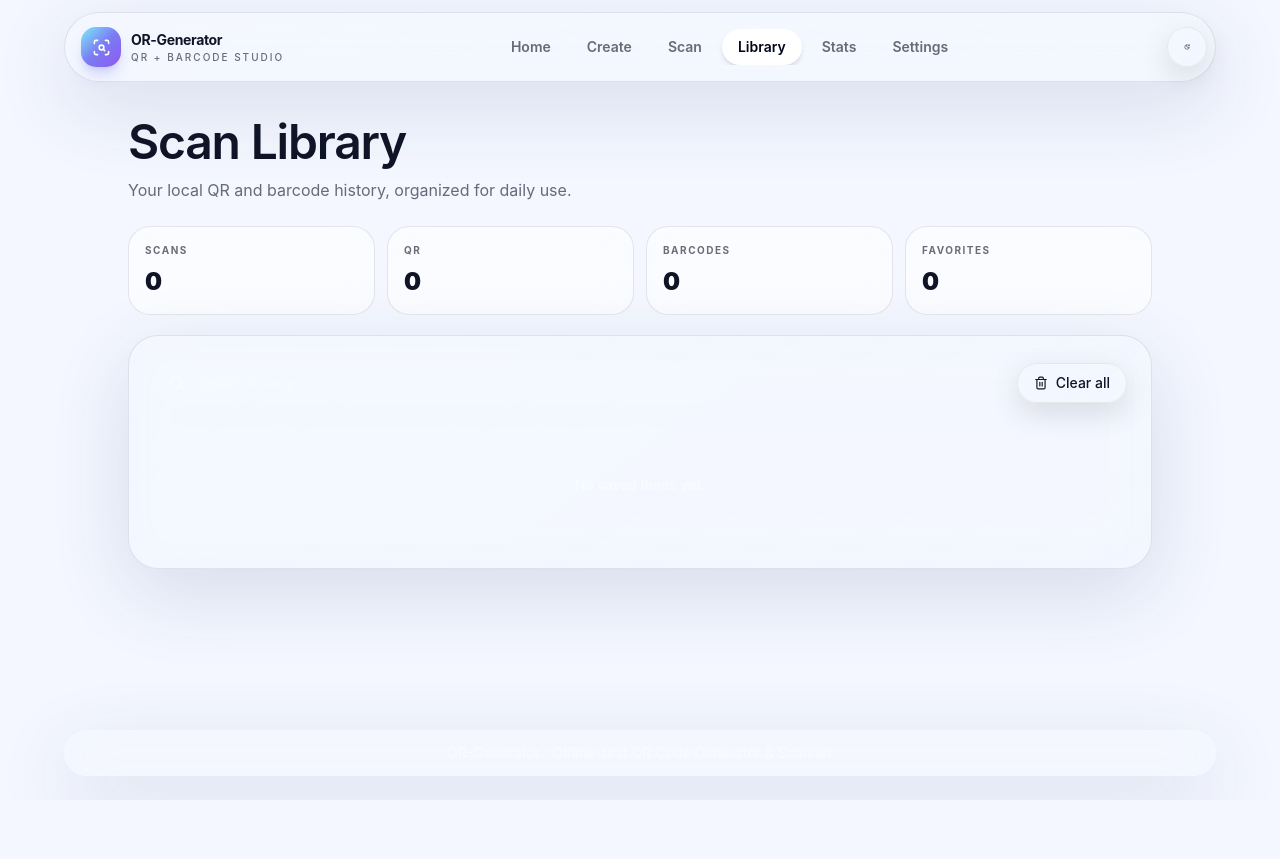
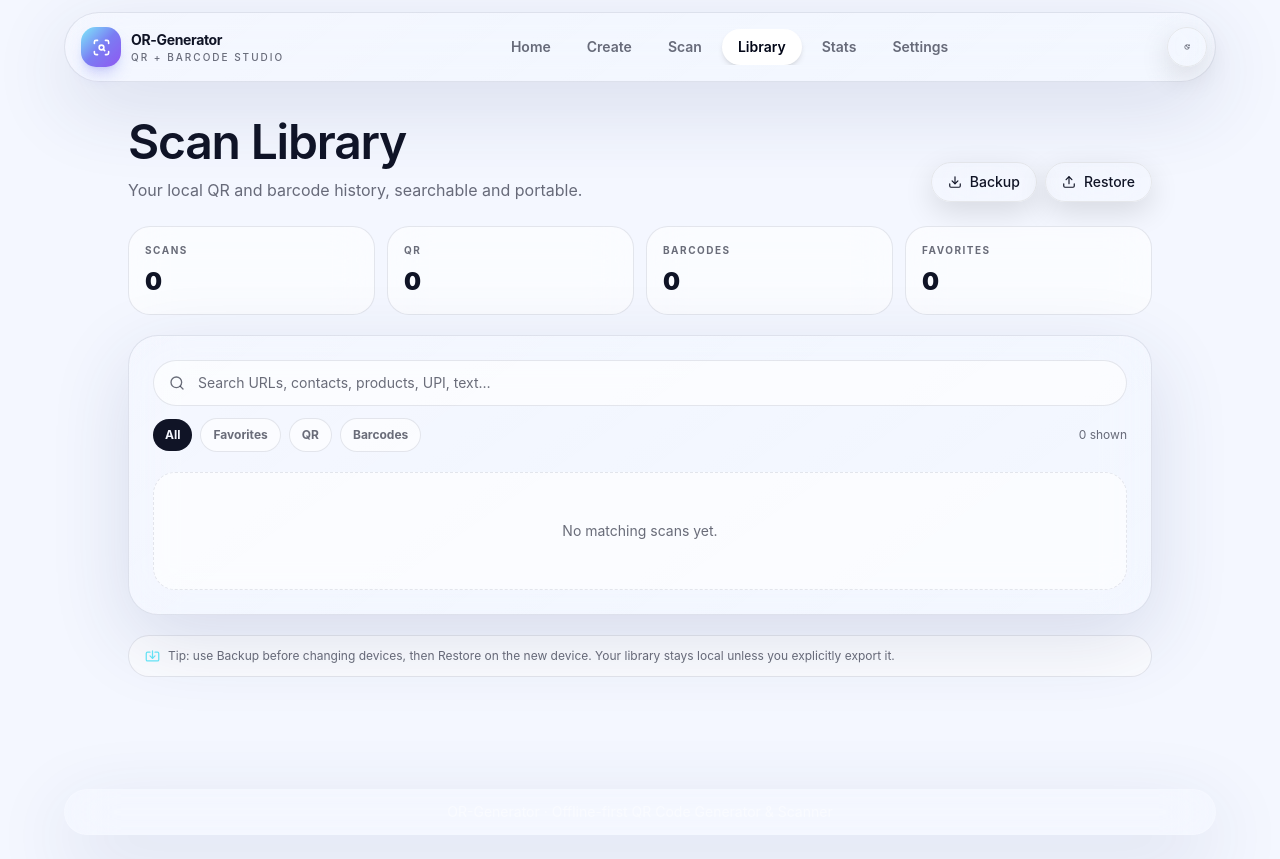
Before and after one commit to Mahin98250/OR-Generator, a React (Vite) app: page /#/history in a window 1280 px wide. Before the commit the page ends 800 px from the top, so only its background shows below. Built offline with nearby package versions, Linux system fonts and the light colour scheme.

Commit message:
feat: add library filters and portable backups

```diff
--- a/src/pages/History/History.tsx
+++ b/src/pages/History/History.tsx
@@ -1,27 +1,36 @@
-import { useEffect, useMemo, useState } from 'react';
-import { Copy, Heart, Search, Trash2, ScanBarcode, ExternalLink } from 'lucide-react';
+import { useEffect, useMemo, useRef, useState } from 'react';
+import { Copy, Download, ExternalLink, Heart, Import, Search, ScanBarcode, Trash2, Upload } from 'lucide-react';
 import { GlassCard } from '../../components/ui/GlassCard';
 import { GlassButton } from '../../components/ui/GlassButton';
-import { clearHistory, deleteHistoryItem, getHistory, toggleFavorite, type HistoryItem } from '../../lib/storage';
+import { clearHistory, deleteHistoryItem, exportHistory, getHistory, importHistory, toggleFavorite, type HistoryItem } from '../../lib/storage';
 import { analyzeScan } from '../../lib/scan';
+
+type Filter = 'all' | 'favorites' | 'qr' | 'barcode';
 
 export function History() {
   const [items, setItems] = useState<HistoryItem[]>([]);
   const [query, setQuery] = useState('');
+  const [filter, setFilter] = useState<Filter>('all');
+  const [notice, setNotice] = useState('');
+  const inputRef = useRef<HTMLInputElement | null>(null);
 
-  useEffect(() => {
-    setItems(getHistory());
-  }, []);
+  useEffect(() => setItems(getHistory()), []);
 
   const filtered = useMemo(() => {
     const normalized = query.trim().toLowerCase();
-    if (!normalized) return items;
-    return items.filter((item) => item.value.toLowerCase().includes(normalized));
-  }, [items, query]);
-
-  async function copy(value: string) {
-    if (navigator.clipboard) await navigator.clipboard.writeText(value);
-  }
+    return items.filter((item) => {
+      const matchesFilter =
+        filter === 'all' ||
+        (filter === 'favorites' && item.favorite) ||
+        (filter === 'qr' && (item.format || '').toLowerCase().includes('qr')) ||
+        (filter === 'barcode' && item.kind === 'barcode');
+      const matchesQuery = !normalized ||
+        item.value.toLowerCase().includes(normalized) ||
+        (item.title || '').toLowerCase().includes(normalized) ||
+        (item.format || '').toLowerCase().includes(normalized);
+      return matchesFilter && matchesQuery;
+    });
+  }, [items, query, filter]);
 
   const stats = useMemo(() => ({
     total: items.length,
@@ -30,12 +39,54 @@ export function History() {
     barcodes: items.filter((item) => item.kind === 'barcode').length,
   }), [items]);
 
+  async function copy(value: string) {
+    if (navigator.clipboard) {
+      await navigator.clipboard.writeText(value);
+      setNotice('Copied to clipboard.');
+      window.setTimeout(() => setNotice(''), 1800);
+    }
+  }
+
+  function downloadBackup() {
+    const blob = new Blob([exportHistory()], { type: 'application/json' });
+    const url = URL.createObjectURL(blob);
+    const anchor = document.createElement('a');
+    anchor.href = url;
+    anchor.download = `or-generator-library-${new Date().toISOString().slice(0, 10)}.json`;
+    anchor.click();
+    URL.revokeObjectURL(url);
+    setNotice('Library backup exported.');
+  }
+
+  async function handleImport(file: File) {
+    try {
+      const raw = await file.text();
+      const result = importHistory(raw);
+      setItems(getHistory());
+      setNotice(`Imported ${result.imported} new item${result.imported === 1 ? '' : 's'}.`);
+    } catch {
+      setNotice('That backup could not be imported.');
+    }
+  }
+
   return (
     <section className="mx-auto max-w-5xl py-8 sm:py-10">
-      <div className="mb-6 space-y-3">
-        <h1 className="text-3xl font-semibold tracking-tight text-[var(--text)] sm:text-5xl">Scan Library</h1>
-        <p className="text-sm leading-7 text-[var(--text-muted)] sm:text-base">Your local QR and barcode history, organized for daily use.</p>
+      <div className="mb-6 flex flex-col gap-4 sm:flex-row sm:items-end sm:justify-between">
+        <div>
+          <h1 className="text-3xl font-semibold tracking-tight text-[var(--text)] sm:text-5xl">Scan Library</h1>
+          <p className="mt-3 text-sm leading-7 text-[var(--text-muted)] sm:text-base">Your local QR and barcode history, searchable and portable.</p>
+        </div>
+        <div className="flex flex-wrap gap-2">
+          <GlassButton type="button" onClick={downloadBackup}><Download size={14} /> Backup</GlassButton>
+          <GlassButton type="button" onClick={() => inputRef.current?.click()}><Upload size={14} /> Restore</GlassButton>
+          <input ref={inputRef} type="file" accept="application/json,.json" className="sr-only" onChange={(event) => {
+            const file = event.target.files?.[0];
+            if (file) void handleImport(file);
+            event.currentTarget.value = '';
+          }} />
+        </div>
       </div>
+
       <div className="mb-5 grid grid-cols-2 gap-3 sm:grid-cols-4">
         {[
           ['Scans', stats.total],
@@ -43,42 +94,50 @@ export function History() {
           ['Barcodes', stats.barcodes],
           ['Favorites', stats.favorites],
         ].map(([label, value]) => (
-          <div key={label} className="glass-soft rounded-[22px] p-4">
-            <p className="text-[10px] font-bold uppercase tracking-[.15em] text-[var(--text-muted)]">{label}</p>
-            <p className="mt-2 text-2xl font-black text-[var(--text)]">{value}</p>
+          <div key={String(label)} className="glass-soft rounded-[22px] p-4">
+            <p className="text-[10px] font-bold uppercase tracking-[.15em] text-[var(--text-muted)]">{String(label)}</p>
+            <p className="mt-2 text-2xl font-black text-[var(--text)]">{String(value)}</p>
           </div>
         ))}
       </div>
 
       <GlassCard>
-        <div className="flex flex-col gap-4 sm:flex-row sm:items-center">
-          <label className="relative flex-1">
-            <Search className="pointer-events-none absolute left-4 top-1/2 -translate-y-1/2 text-white/40" size={16} />
-            <input
-              value={query}
-              onChange={(event) => setQuery(event.target.value)}
-              placeholder="Search history"
-              className="w-full rounded-full border border-white/10 bg-white/5 py-3 pl-11 pr-4 text-sm text-white outline-none placeholder:text-white/35"
-            />
+        <div className="flex flex-col gap-3">
+          <label className="relative">
+            <Search className="pointer-events-none absolute left-4 top-1/2 -translate-y-1/2 text-[var(--text-muted)]" size={16} />
+            <input value={query} onChange={(event) => setQuery(event.target.value)} placeholder="Search URLs, contacts, products, UPI, text…" className="w-full rounded-full border border-[var(--border)] bg-[var(--bg-soft)] py-3 pl-11 pr-4 text-sm text-[var(--text)] outline-none placeholder:text-[var(--text-muted)]" />
           </label>
-          <GlassButton type="button" onClick={() => { clearHistory(); setItems([]); }}>
-            <Trash2 size={14} /> Clear all
-          </GlassButton>
+          <div className="flex flex-wrap items-center gap-2">
+            {([
+              ['all', 'All'],
+              ['favorites', 'Favorites'],
+              ['qr', 'QR'],
+              ['barcode', 'Barcodes'],
+            ] as const).map(([value, label]) => (
+              <button key={value} type="button" onClick={() => setFilter(value)} className={"rounded-full px-3 py-2 text-xs font-bold transition " + (filter === value ? 'bg-[var(--text)] text-[var(--bg)]' : 'border border-[var(--border)] bg-[var(--bg-soft)] text-[var(--text-muted)]')}>
+                {label}
+              </button>
+            ))}
+            <span className="ml-auto text-xs text-[var(--text-muted)]">{filtered.length} shown</span>
+          </div>
         </div>
+
+        {notice && <div className="mt-4 rounded-2xl border border-cyan-300/20 bg-cyan-300/10 px-4 py-3 text-xs font-semibold text-cyan-100">{notice}</div>}
 
         <div className="mt-5 space-y-3">
           {filtered.length === 0 ? (
-            <div className="rounded-[22px] border border-dashed border-white/10 bg-white/5 px-5 py-12 text-center text-sm text-white/50">
-              No saved items yet.
+            <div className="rounded-[22px] border border-dashed border-[var(--border)] bg-[var(--bg-soft)] px-5 py-12 text-center text-sm text-[var(--text-muted)]">
+              No matching scans yet.
             </div>
-          ) : (
-            filtered.map((item) => (
+          ) : filtered.map((item) => {
+            const analysis = analyzeScan(item.value, item.format || '');
+            return (
               <div key={item.id} className="rounded-[22px] border border-[var(--border)] bg-[var(--bg-soft)] p-4">
                 <div className="flex items-start justify-between gap-3">
                   <div className="min-w-0">
                     <div className="flex flex-wrap items-center gap-2">
                       <span className="inline-flex items-center gap-1.5 rounded-full border border-[var(--border)] bg-[var(--bg-elevated)] px-2.5 py-1 text-[10px] font-bold uppercase tracking-[.12em] text-[var(--text-muted)]">
-                        <ScanBarcode size={12} /> {item.title || analyzeScan(item.value, item.format || '').title}
+                        <ScanBarcode size={12} /> {item.title || analysis.title}
                       </span>
                       {item.format && <span className="text-[10px] font-semibold text-[var(--text-muted)]">{item.format}</span>}
                     </div>
@@ -89,23 +148,27 @@ export function History() {
                 </div>
                 <div className="mt-3 flex flex-wrap gap-2">
                   <GlassButton type="button" onClick={() => void copy(item.value)}><Copy size={14} /> Copy</GlassButton>
-                  {analyzeScan(item.value, item.format || '').actionUrl && (
-                    <a href={analyzeScan(item.value, item.format || '').actionUrl} target="_blank" rel="noopener noreferrer" className="inline-flex min-h-10 items-center gap-2 rounded-full border border-[var(--border)] bg-[var(--bg-elevated)] px-4 py-2 text-sm font-semibold text-[var(--text)]">
-                      <ExternalLink size={14} /> Open
-                    </a>
-                  )}
-                  <GlassButton type="button" onClick={() => setItems(toggleFavorite(item.id))} aria-label="Toggle favorite">
-                    <Heart size={14} className={item.favorite ? 'fill-current' : ''} />
-                  </GlassButton>
-                  <GlassButton type="button" onClick={() => setItems(deleteHistoryItem(item.id))} aria-label="Delete history item">
-                    <Trash2 size={14} />
-                  </GlassButton>
+                  {analysis.actionUrl && <a href={analysis.actionUrl} target="_blank" rel="noopener noreferrer" className="inline-flex min-h-10 items-center gap-2 rounded-full border border-[var(--border)] bg-[var(--bg-elevated)] px-4 py-2 text-sm font-semibold text-[var(--text)]"><ExternalLink size={14} /> Open</a>}
+                  <GlassButton type="button" onClick={() => setItems(toggleFavorite(item.id))} aria-label="Toggle favorite"><Heart size={14} className={item.favorite ? 'fill-current' : ''} /></GlassButton>
+                  <GlassButton type="button" onClick={() => setItems(deleteHistoryItem(item.id))} aria-label="Delete history item"><Trash2 size={14} /></GlassButton>
                 </div>
               </div>
-            ))
-          )}
+            );
+          })}
         </div>
+
+        {items.length > 0 && (
+          <div className="mt-5 flex flex-wrap items-center justify-between gap-3 border-t border-[var(--border)] pt-5">
+            <p className="text-xs text-[var(--text-muted)]">Backups are plain JSON and contain only this browser's library.</p>
+            <GlassButton type="button" onClick={() => { clearHistory(); setItems([]); setNotice('Library cleared from this device.'); }}><Trash2 size={14} /> Clear all</GlassButton>
+          </div>
+        )}
       </GlassCard>
+
+      <div className="mt-5 flex items-center gap-2 rounded-[22px] border border-[var(--border)] bg-[var(--bg-soft)] px-4 py-3 text-xs text-[var(--text-muted)]">
+        <Import size={15} className="shrink-0 text-cyan-300" />
+        Tip: use Backup before changing devices, then Restore on the new device. Your library stays local unless you explicitly export it.
+      </div>
     </section>
   );
 }
```
